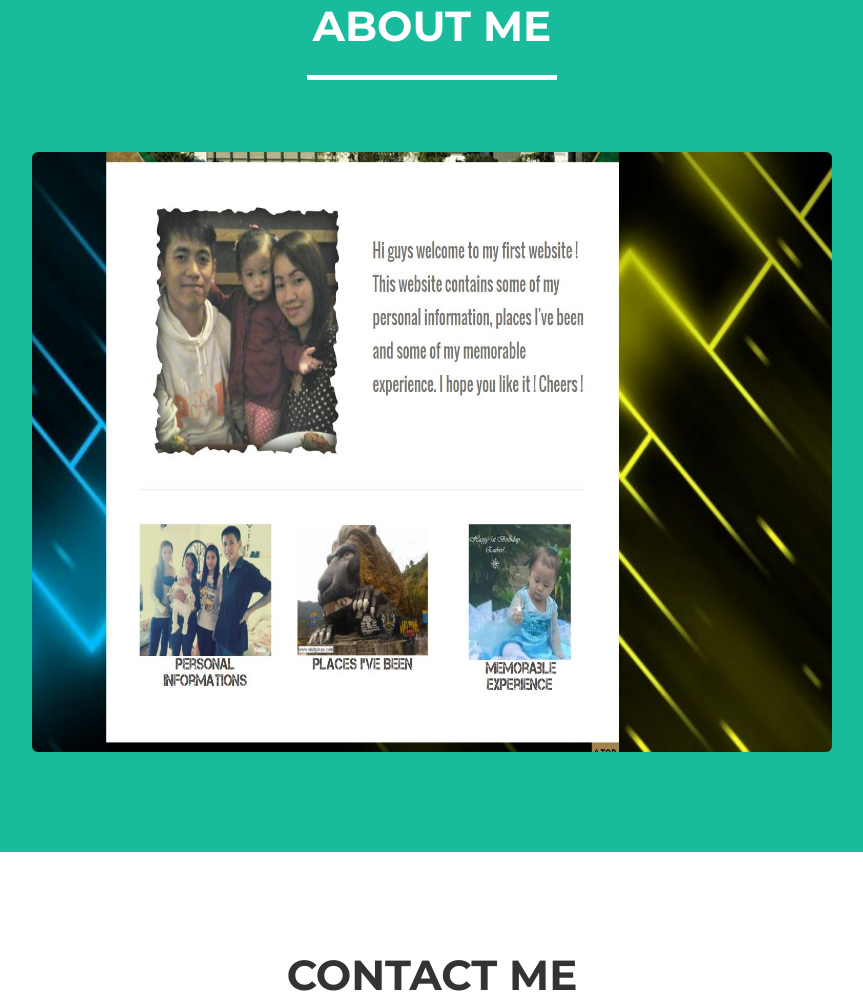
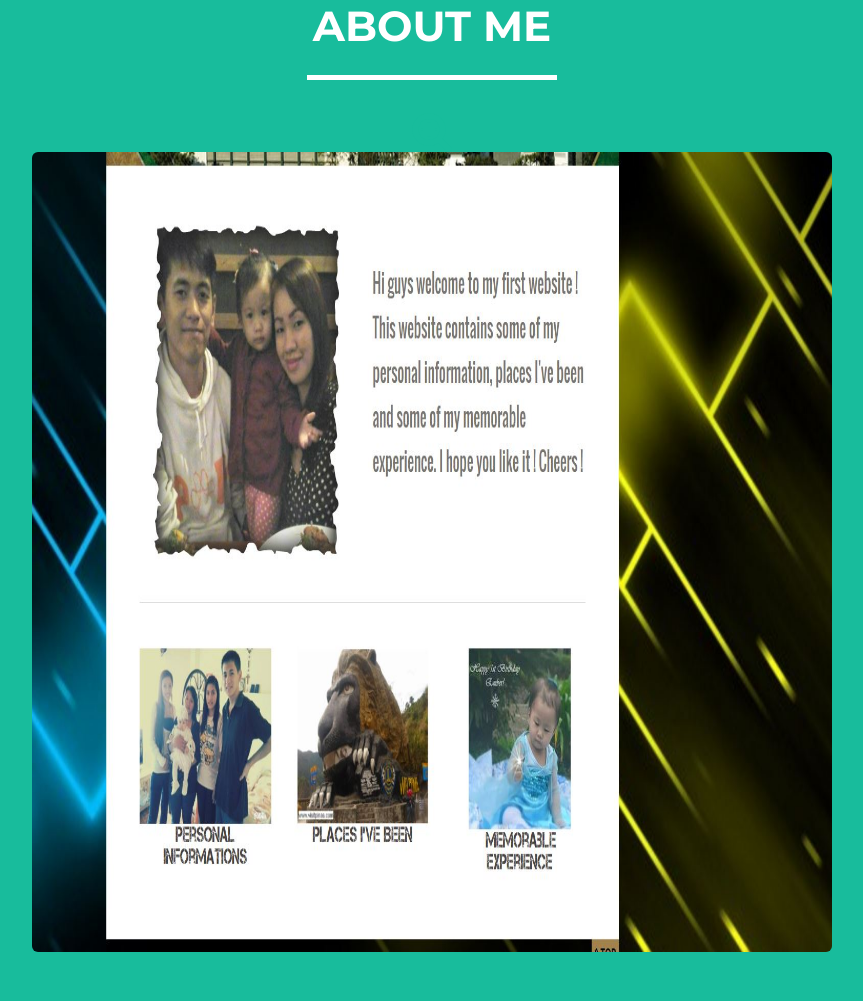
Before and after one commit to cumpasrogelio/cumpasrogelio.github.io, a website: page index.html in a window 1280 px wide. Shown: the part 1887-2888 px from the top of the page, without its empty margins (208-1071 px from the left). Drawn offline with nearby package versions, Linux system fonts and the light colour scheme.

Commit message:
Update index.html

```diff
--- a/index.html
+++ b/index.html
@@ -179,7 +179,7 @@
                                 <i class="fa fa-search-plus fa-3x"></i>
                             </div>
                         </div>
-                        <img src="About Me.JPG" class="img-rounded" alt="Cinque Terre" width="800" height="600" >
+                        <img src="About Me.JPG" class="img-rounded" alt="Cinque Terre" width="800" height="800" >
                     </a>
                 </div>
             </div>
```
